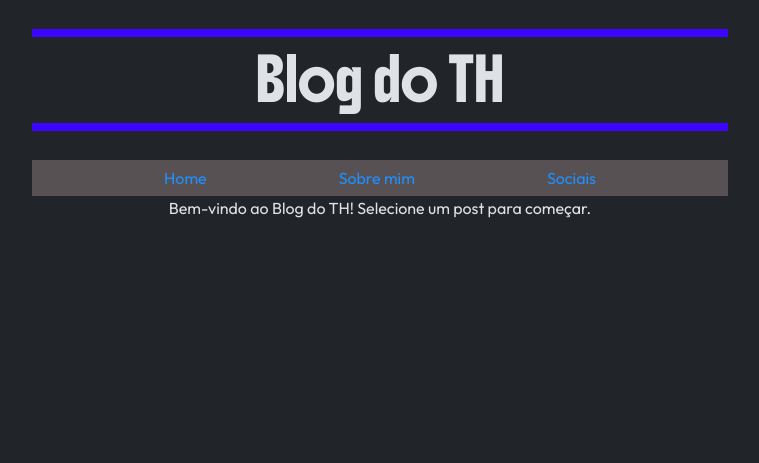
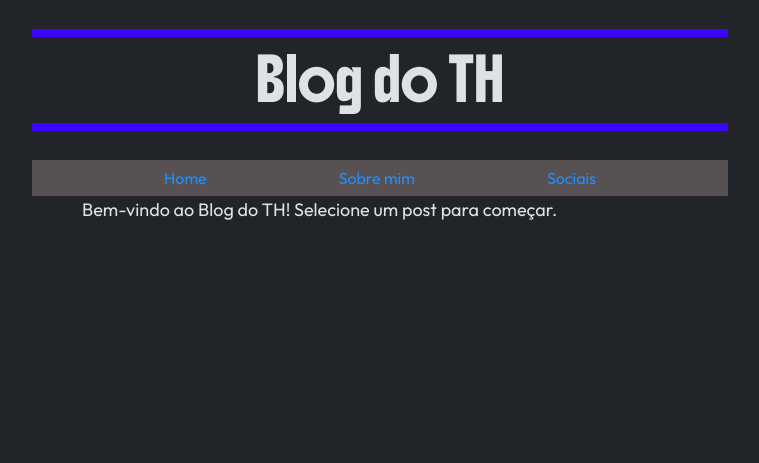
Before and after one commit to thbomfim/blogth, a PHP site: page /post.php in a window 1280 px wide. Shown: the top 463 px of the page, without its empty margins (260-1019 px from the left). Run offline with PHP 8.4, Linux system fonts and the light colour scheme.

Commit message:
primeira letra do <p> maiuscula e add formatacao justify, text-indent para afastar um pouco da margem

```diff
--- a/estilo/style.css
+++ b/estilo/style.css
@@ -12,7 +12,15 @@
     height: 100%;
     margin: 0;
   }
-
+  p {
+    font-size: 18px;
+    text-align: justify;
+    text-indent: 50px;
+  }
+  p::first-letter {
+  text-transform: capitalize; /* Ou text-transform: capitalize; */
+  /* Outras propriedades de estilo para a primeira letra (opcional) */
+}
   .pagina {
     display: flex;
     flex-direction: column;
@@ -59,3 +67,7 @@
     max-width: 720px;
     margin: 0 auto;
   }
+
+  .author {
+    color: aquamarine;
+  }
```
